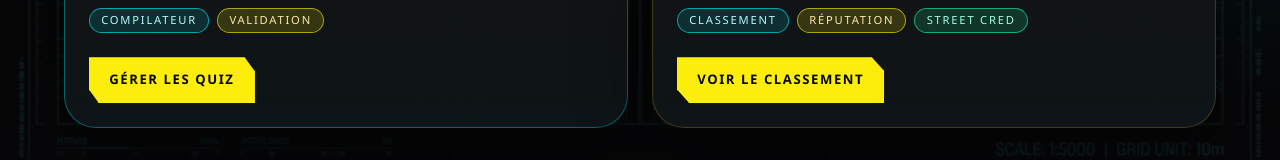
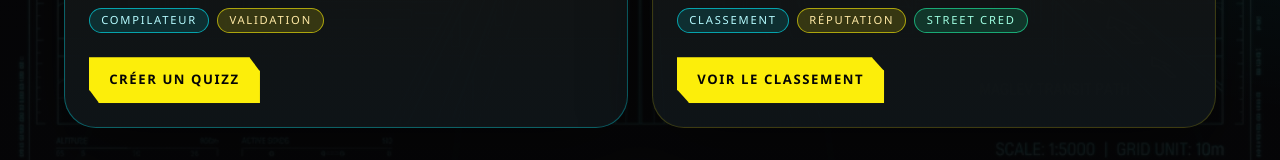
Before and after one commit to TheoCo27/quizz_room, a React app in the folder frontend/: page / in a window 1280 px wide. Shown: the part 1070-1230 px from the top of the page. Built offline with nearby package versions, Linux system fonts and the light colour scheme; no server answers.

Commit message:
modif gerer quizz to creer quizz

```diff
--- a/frontend/src/pages/HomePage.tsx
+++ b/frontend/src/pages/HomePage.tsx
@@ -161,7 +161,7 @@ export default function HomePage() {
             </div>
             <div className="mt-6 flex flex-wrap gap-3">
               <Link to="/admin">
-                <PrimaryButton>Gérer les quiz</PrimaryButton>
+                <PrimaryButton>Créer un quizz</PrimaryButton>
               </Link>
             </div>
           </CyberCard>
```
Also changed, not shown: 6 other files (tests, documents, lock files or other folders).
